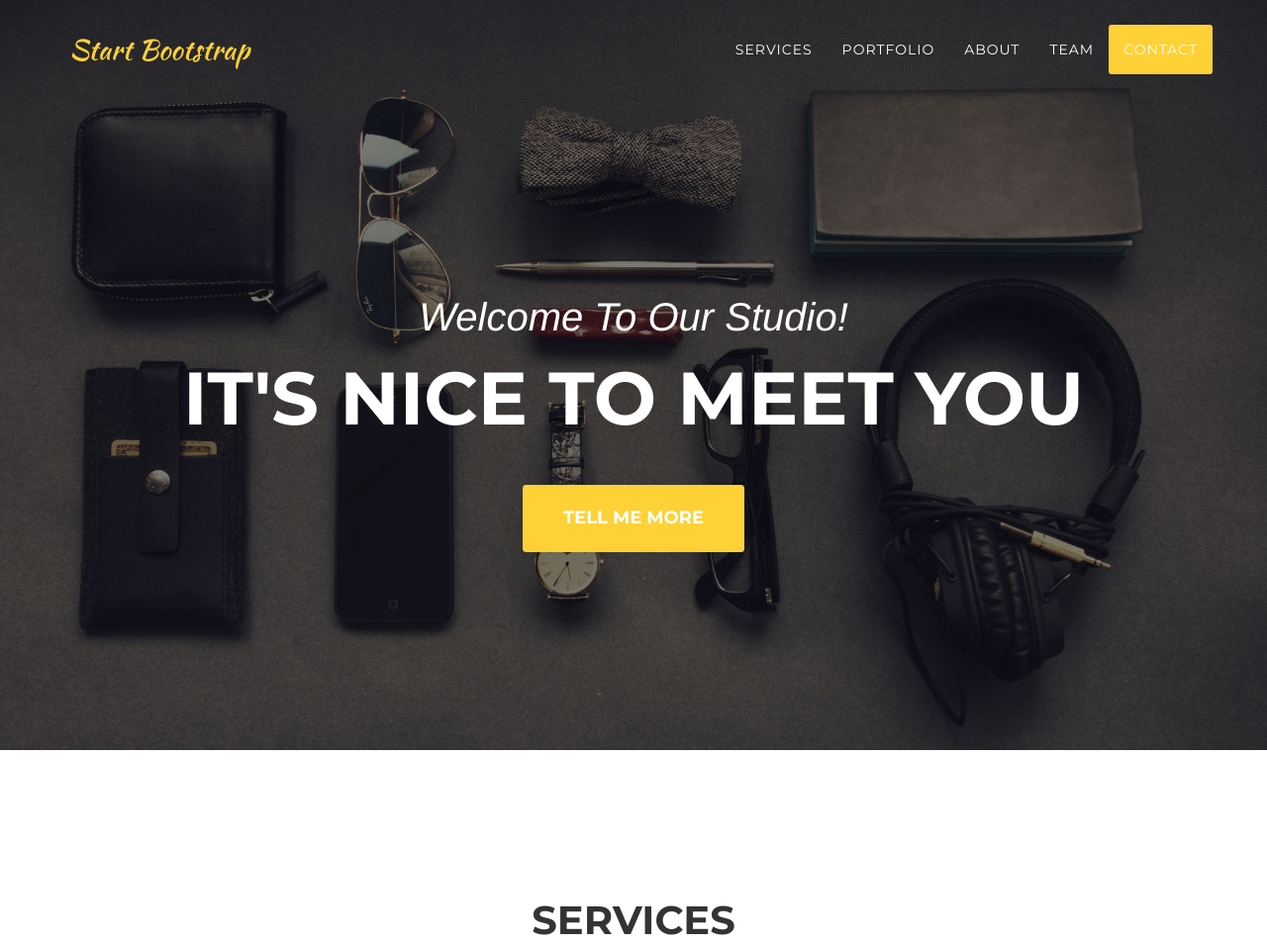
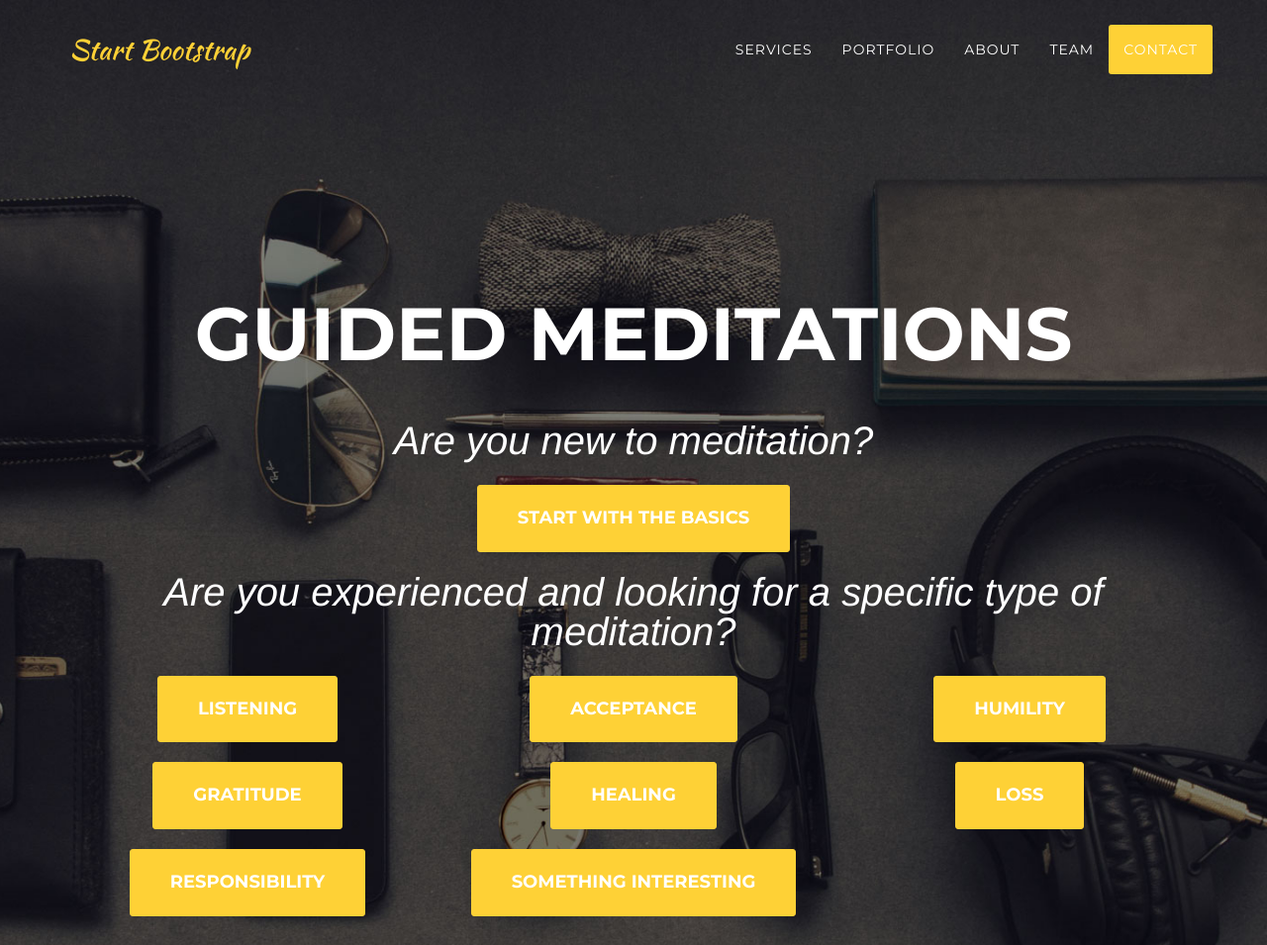
Before and after one commit to WillPapper/Guided-Meditations, a website: page index.html in a window 1280 px wide. Shown: the top 955 px of the page at 99% size. Drawn offline with nearby package versions, Linux system fonts and the light colour scheme; a web font is replaced by a local one.

Commit message:
Customized the template for the meditation site

```diff
--- a/index.html
+++ b/index.html
@@ -9,7 +9,7 @@
     <meta name="description" content="">
     <meta name="author" content="">
 
-    <title>Agency - Start Bootstrap Theme</title>
+    <title>Guided Meditations</title>
 
     <!-- Bootstrap Core CSS -->
     <link href="vendor/bootstrap/css/bootstrap.min.css" rel="stylesheet">
@@ -78,9 +78,40 @@
     <header>
         <div class="container">
             <div class="intro-text">
-                <div class="intro-lead-in">Welcome To Our Studio!</div>
-                <div class="intro-heading">It's Nice To Meet You</div>
-                <a href="#services" class="page-scroll btn btn-xl">Tell Me More</a>
+                <div class="intro-heading">Guided Meditations</div>
+                <div class="intro-lead-in">Are you new to meditation?</div>
+                <a href="#services" class="page-scroll btn btn-xl">Start with the basics</a>
+                <div class="intro-lead-in">Are you experienced and looking for a specific type of meditation?</div>
+                <div class="row text-center">
+                  <div class="col-md-4">
+                    <a href="#services" class="page-scroll btn btn-xl">Listening</a>
+                  </div>
+                  <div class="col-md-4">
+                    <a href="#services" class="page-scroll btn btn-xl">Acceptance</a>
+                  </div>
+                  <div class="col-md-4">
+                    <a href="#services" class="page-scroll btn btn-xl">Humility</a>
+                  </div>
+                </div>
+                <div class="row text-center">
+                  <div class="col-md-4">
+                    <a href="#services" class="page-scroll btn btn-xl">Gratitude</a>
+                  </div>
+                  <div class="col-md-4">
+                    <a href="#services" class="page-scroll btn btn-xl">Healing</a>
+                  </div>
+                  <div class="col-md-4">
+                    <a href="#services" class="page-scroll btn btn-xl">Loss</a>
+                  </div>
+                </div>
+                <div class="row text-center">
+                  <div class="col-md-4">
+                    <a href="#services" class="page-scroll btn btn-xl">Responsibility</a>
+                  </div>
+                  <div class="col-md-4">
+                    <a href="#services" class="page-scroll btn btn-xl">Something Interesting</a>
+                  </div>
+                </div>
             </div>
         </div>
     </header>
--- a/less/agency.less
+++ b/less/agency.less
@@ -76,6 +76,9 @@ h1, h2, h3, h4, h5, h6 {
     border-radius: 3px;
     font-size: 18px;
     padding: 20px 40px;
+    margin-bottom: 20px;
+    margin-left: 10px;
+    margin-right: 10px;
 }
 
 // Custom Navigation Bar
```
Also changed, not shown: css/agency.css, css/agency.min.css.
